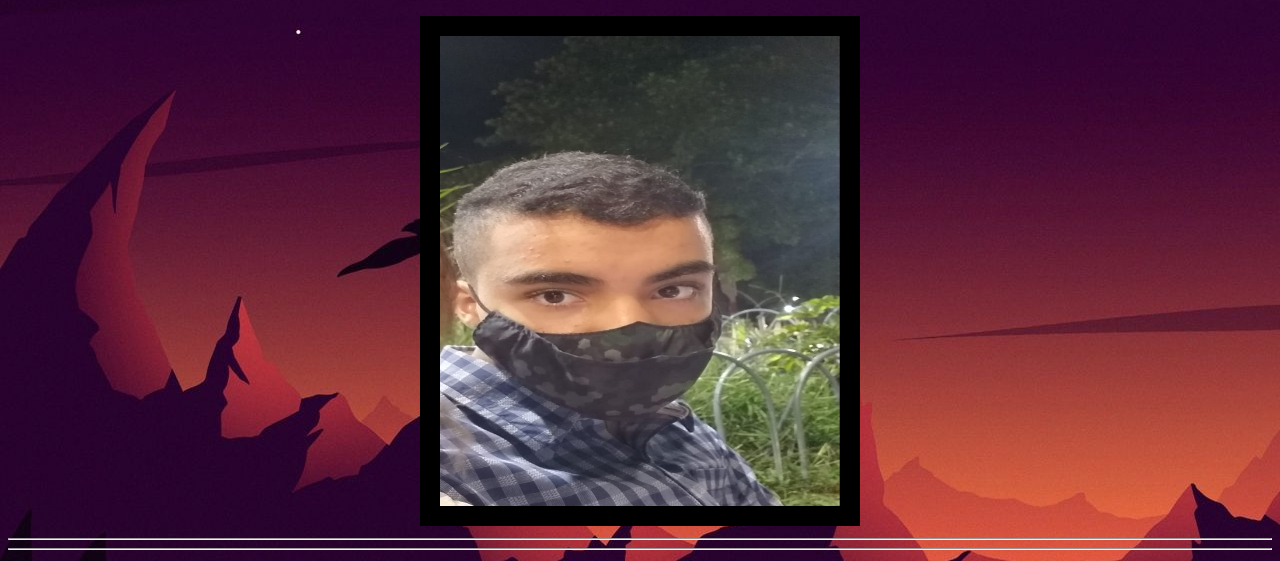
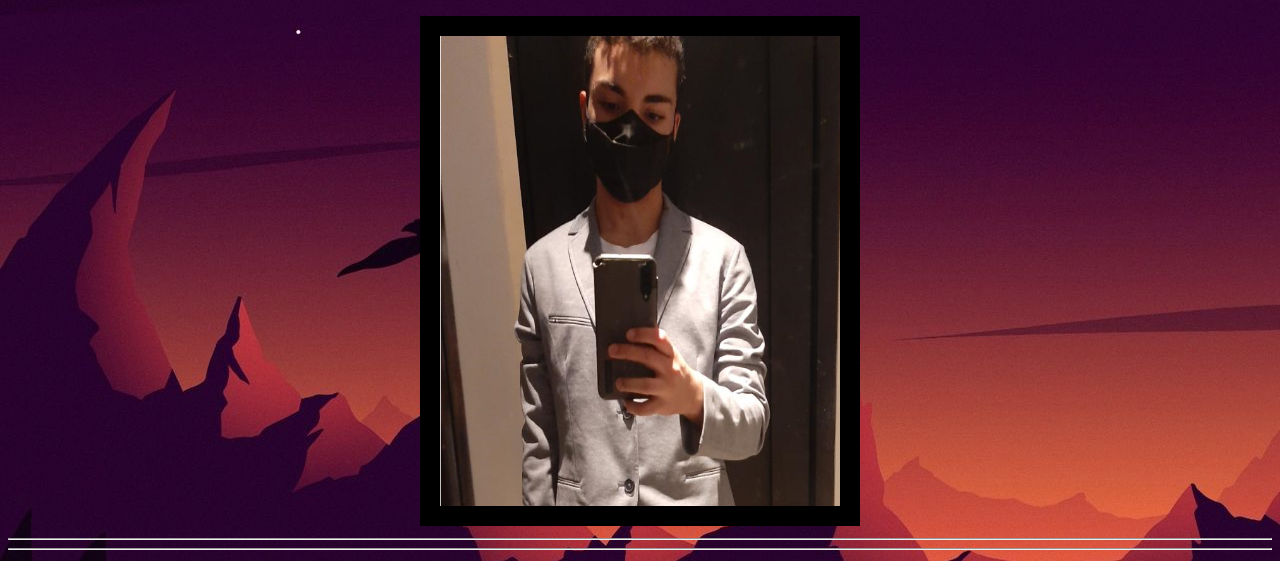
Before and after one commit to ECB343/PAGINA.2, a plain HTML site: page index.html in a window 1280 px wide. Shown: the part 239-800 px from the top of the page. Drawn offline with Linux system fonts and the light colour scheme.

Commit message:
Update index.html

```diff
--- a/index.html
+++ b/index.html
@@ -8,7 +8,7 @@
   <center><h1 style="color: #FFFFFF; font-family: Broadway; font size: 90px;">Emmanuel Cataño Bernal</h1></center>
   <center><h1 style="color: #FFFFFF; font-family: Broadway; font size: 90px;">2021</h1></center>
   <center><h1 style="color: #FFFFFF; font-family: Broadway; font size: 90px; ">Grado °8</h1></center>
-  <center><img src="xd.jpg" style="border: solid black 20px;"  width="400" height="470" /></center>
+  <center><img src="aaa.jpg" style="border: solid black 20px;"  width="400" height="470" /></center>
   <hr>
   <hr>
   <center><h1 style="color: #FFFFFF; font-family: Broadway; font size: 90px; ">Periodos</h1></center>
```
